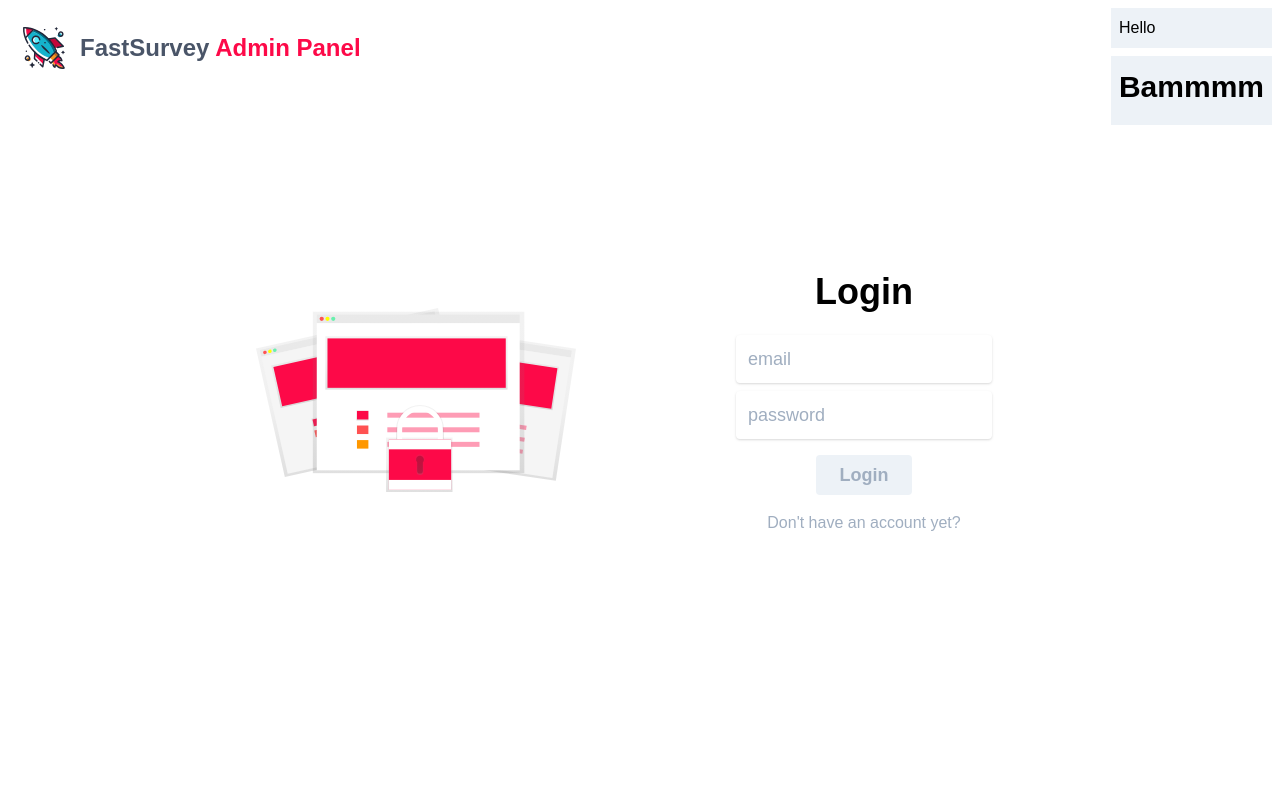
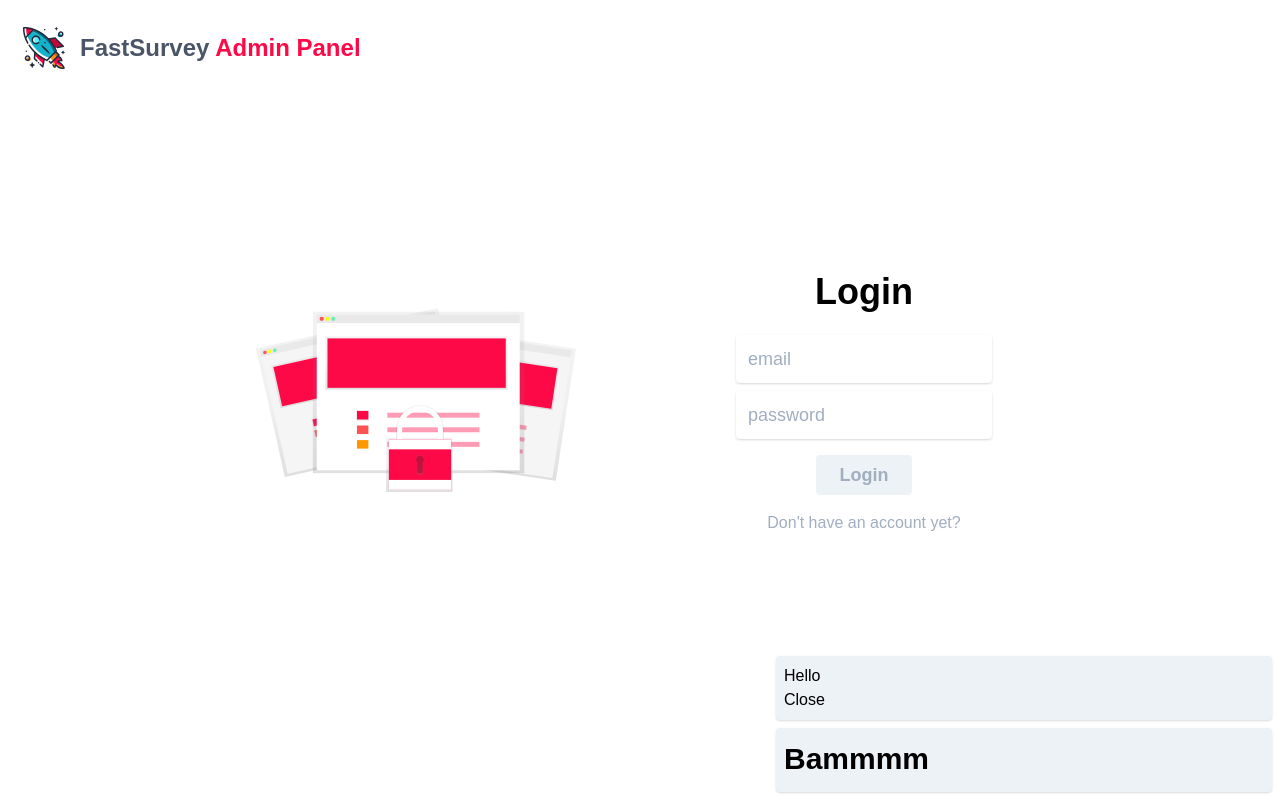
Before and after one commit to fastsurvey/console, a React (Create React App) app: page /login in a window 1280 px wide. Built offline with nearby package versions, Linux system fonts and the light colour scheme.

Commit message:
Add basic message animations

```diff
--- a/src/components/messageQueue.tsx
+++ b/src/components/messageQueue.tsx
@@ -1,4 +1,4 @@
-import React from 'react';
+import React, {useEffect, useState} from 'react';
 import {closeMessageAction} from '../utilities/reduxActions';
 import {ReduxState, Message} from '../utilities/types';
 import {connect} from 'react-redux';
@@ -9,7 +9,39 @@ interface MessageComponentProps {
 }
 
 function MessageComponent(props: MessageComponentProps) {
-    return <div className='p-2 m-2 bg-gray-200'>{props.content}</div>;
+    const [size, setSize] = useState('h-0 py-0');
+    const [delay, setDelay] = useState('delay-200');
+    const [toBeClosed, setToBeClosed] = useState(false);
+
+    useEffect(() => {
+        if (size === 'h-0 py-0' && !toBeClosed) {
+            setSize('h-16 py-2');
+        }
+    });
+
+    function handleClose() {
+        setToBeClosed(true);
+        setDelay('');
+        setSize('h-0 py-0');
+        setTimeout(() => {
+            props.close();
+        }, 300);
+    }
+
+    return (
+        <div
+            className={
+                'overflow-hidden px-2 m-2 bg-gray-200 rounded shadow ' +
+                size +
+                ' ' +
+                delay +
+                ' transition-all duration-300'
+            }
+        >
+            {props.content}
+            <div onClick={handleClose}>Close</div>
+        </div>
+    );
 }
 
 interface MessageQueueComponentProps {
@@ -19,7 +51,7 @@ interface MessageQueueComponentProps {
 
 function MessageQueueComponent(props: MessageQueueComponentProps) {
     return (
-        <div className='fixed top-0 right-0'>
+        <div className='fixed bottom-0 right-0 w-128'>
             {props.messages.map((message: Message, index: number) => (
                 <MessageComponent
                     content={message.content}
--- a/tailwind.config.js
+++ b/tailwind.config.js
@@ -45,15 +45,21 @@ module.exports = {
                 '90vw': '90vw',
                 '100vw': '100vw',
 
-                '56': '14rem',
+                '56': '14.0rem',
                 '58': '14.5rem',
-                '60': '15rem',
+                '60': '15.0rem',
                 '62': '15.5rem',
-                '64': '16rem',
+                '64': '16.0rem',
                 '66': '16.5rem',
-                '68': '17rem',
+                '68': '17.0rem',
                 '70': '17.5rem',
-                '72': '18rem',
+                '72': '18.0rem',
+
+                '124': '31.0rem',
+                '126': '31.5rem',
+                '128': '32.0rem',
+                '130': '32.5rem',
+                '132': '33.0rem',
             },
         },
     },
```
